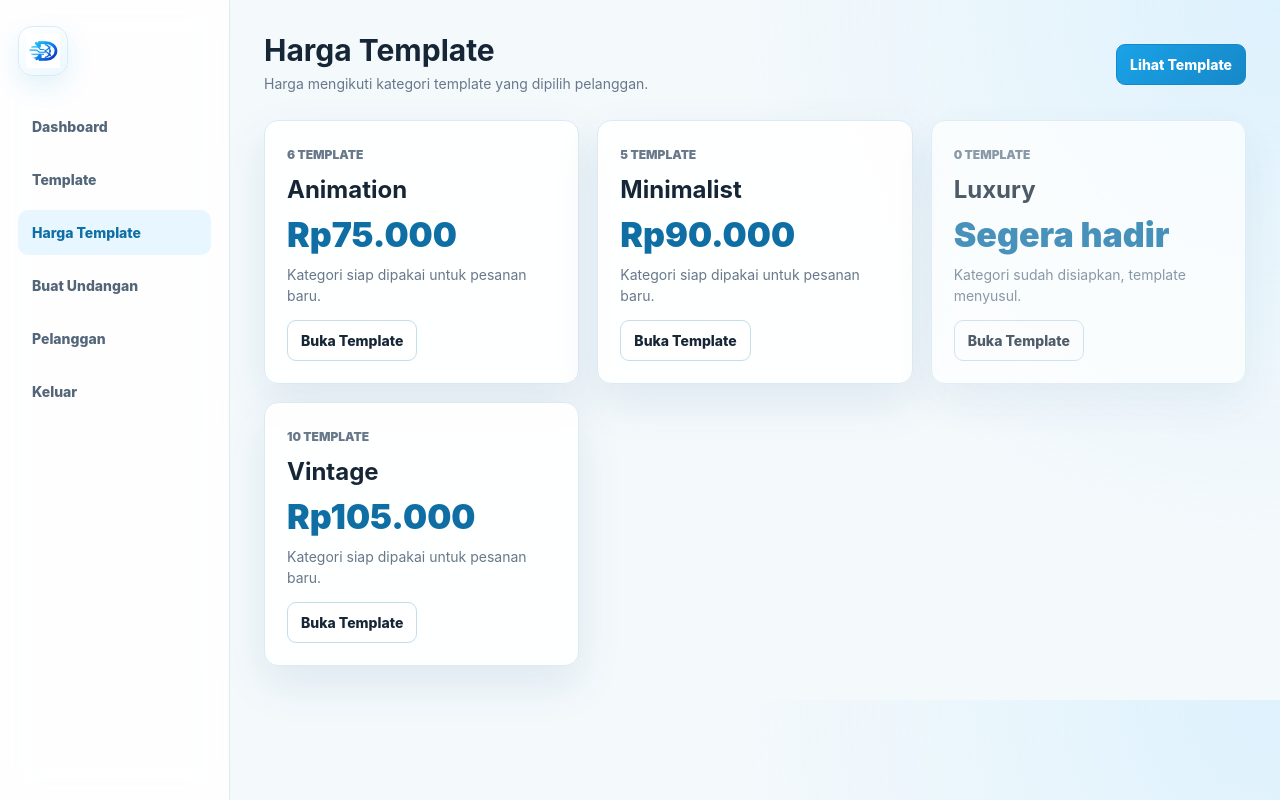
After one commit to djosiya-git/wedding-invitation, a PHP site: page /prices.php in a window 1280 px wide. The commit adds this page. Run offline with PHP 8.4, Linux system fonts and the light colour scheme; the visitor is signed in with stand-in values (Sample User, id 1).

Commit message:
Add template category pricing

```diff
--- a/assets/admin.css
+++ b/assets/admin.css
@@ -485,6 +485,20 @@ tbody tr:last-child td {
   font-weight: 800;
 }
 
+.price-chip {
+  display: inline-flex;
+  align-items: center;
+  min-height: 36px;
+  border: 1px solid rgba(22, 136, 199, 0.22);
+  border-radius: 999px;
+  background: var(--primary-soft);
+  color: var(--primary-dark);
+  padding: 7px 12px;
+  font-size: 13px;
+  font-weight: 900;
+  white-space: nowrap;
+}
+
 .template-card {
   overflow: hidden;
   background: #fff;
@@ -512,15 +526,72 @@ tbody tr:last-child td {
   padding: 16px;
 }
 
-.template-info > span {
+.template-meta {
+  display: flex;
+  align-items: center;
+  justify-content: space-between;
+  gap: 12px;
+}
+
+.template-info > span,
+.template-meta span {
   font-size: 12px;
   color: var(--muted);
   font-weight: 800;
 }
 
+.template-meta strong {
+  color: var(--primary-dark);
+  font-size: 13px;
+  white-space: nowrap;
+}
+
 .template-info h3 {
   font-size: 19px;
   margin: 4px 0 14px;
+}
+
+.price-grid {
+  display: grid;
+  grid-template-columns: repeat(auto-fit, minmax(240px, 1fr));
+  gap: 18px;
+}
+
+.price-card {
+  background: rgba(255, 255, 255, 0.94);
+  border: 1px solid var(--line);
+  border-radius: 14px;
+  box-shadow: var(--shadow);
+  padding: 22px;
+}
+
+.price-card > span {
+  color: var(--muted);
+  font-size: 12px;
+  font-weight: 900;
+  text-transform: uppercase;
+}
+
+.price-card h2 {
+  margin: 8px 0 10px;
+  font-size: 24px;
+}
+
+.price-display {
+  color: var(--primary-dark);
+  font-size: 34px;
+  line-height: 1;
+  font-weight: 950;
+  margin-bottom: 12px;
+}
+
+.price-card p {
+  color: var(--muted);
+  min-height: 42px;
+}
+
+.muted-card {
+  opacity: .74;
 }
 
 .template-info .btn {
--- a/customers.php
+++ b/customers.php
@@ -44,6 +44,7 @@ $items = all_invitations();
   <nav>
     <a href="index.php">Dashboard</a>
     <a href="templates.php">Template</a>
+    <a href="prices.php">Harga Template</a>
     <a href="new.php">Buat Undangan</a>
     <a class="active" href="customers.php">Pelanggan</a>
     <a href="logout.php">Keluar</a>
--- a/editor.php
+++ b/editor.php
@@ -94,6 +94,7 @@ function rows(array $items, array $existing, string $type): void {
   <nav>
     <a href="index.php">Dashboard</a>
     <a href="templates.php">Template</a>
+    <a href="prices.php">Harga Template</a>
     <a href="customers.php">Pelanggan</a>
     <a class="active" href="#">Editor</a>
     <a href="logout.php">Keluar</a>
--- a/guests.php
+++ b/guests.php
@@ -118,6 +118,7 @@ $guests = all_guests($slug);
     <?php if($isAdmin):?>
       <a href="index.php">Dashboard</a>
       <a href="templates.php">Template</a>
+      <a href="prices.php">Harga Template</a>
       <a href="new.php">Buat Undangan</a>
       <a href="customers.php">Pelanggan</a>
     <?php endif?>
--- a/index.php
+++ b/index.php
@@ -26,6 +26,7 @@ $ts = templates();
   <nav>
     <a class="active" href="index.php">Dashboard</a>
     <a href="templates.php">Template</a>
+    <a href="prices.php">Harga Template</a>
     <a href="new.php">Buat Undangan</a>
     <a href="customers.php">Pelanggan</a>
     <a href="logout.php">Keluar</a>
--- a/lib.php
+++ b/lib.php
@@ -44,6 +44,8 @@ function templates(): array {
             'file' => basename($path),
             'category' => $category,
             'category_key' => $prefix,
+            'price' => template_category_price($prefix),
+            'price_label' => template_category_price_label($prefix),
             'sort' => str_pad((string)(($categoryOrder[$prefix] ?? 99) + 1), 2, '0', STR_PAD_LEFT).'-'.$number,
         ];
     }
@@ -59,12 +61,44 @@ function template_categories(): array {
         'vintage' => 'Vintage',
     ];
 }
+function template_category_prices(): array {
+    return [
+        'animation' => 75000,
+        'minimalist' => 90000,
+        'luxury' => 0,
+        'vintage' => 105000,
+    ];
+}
+function format_rupiah(int $amount): string {
+    return 'Rp'.number_format($amount, 0, ',', '.');
+}
+function template_category_price(string $categoryKey): int {
+    return template_category_prices()[$categoryKey] ?? 0;
+}
+function template_category_price_label(string $categoryKey): string {
+    $price = template_category_price($categoryKey);
+    return $price > 0 ? format_rupiah($price) : 'Segera hadir';
+}
 function templates_by_category(): array {
     $groups = [];
-    foreach (template_categories() as $key => $label) $groups[$key] = ['label' => $label, 'templates' => []];
+    foreach (template_categories() as $key => $label) {
+        $groups[$key] = [
+            'label' => $label,
+            'price' => template_category_price($key),
+            'price_label' => template_category_price_label($key),
+            'templates' => [],
+        ];
+    }
     foreach (templates() as $key => $template) {
         $categoryKey = $template['category_key'] ?? strtolower($template['category']);
-        if (!isset($groups[$categoryKey])) $groups[$categoryKey] = ['label' => $template['category'], 'templates' => []];
+        if (!isset($groups[$categoryKey])) {
+            $groups[$categoryKey] = [
+                'label' => $template['category'],
+                'price' => template_category_price($categoryKey),
+                'price_label' => template_category_price_label($categoryKey),
+                'templates' => [],
+            ];
+        }
         $groups[$categoryKey]['templates'][$key] = $template;
     }
     return $groups;
--- a/new.php
+++ b/new.php
@@ -42,7 +42,7 @@ if ($_SERVER['REQUEST_METHOD'] === 'POST') {
   <title>Pesanan Baru</title><?=app_favicon_tags()?><?=app_stylesheet_tags()?>
 </head>
 <body>
-<aside class="sidebar"><?=app_logo_mark()?><nav><a href="index.php">Dashboard</a><a href="templates.php">Template</a><a class="active" href="new.php">Buat Undangan</a><a href="customers.php">Pelanggan</a><a href="logout.php">Keluar</a></nav></aside>
+<aside class="sidebar"><?=app_logo_mark()?><nav><a href="index.php">Dashboard</a><a href="templates.php">Template</a><a href="prices.php">Harga Template</a><a class="active" href="new.php">Buat Undangan</a><a href="customers.php">Pelanggan</a><a href="logout.php">Keluar</a></nav></aside>
 <main class="app narrow">
   <header>
     <div><h1>Buat Undangan Baru</h1><p>Template yang dipilih akan menjadi dasar tampilan undangan.</p></div>
@@ -51,7 +51,7 @@ if ($_SERVER['REQUEST_METHOD'] === 'POST') {
   <form class="panel form" method="post">
     <label>Nama pesanan / judul<input name="title" value="<?=e($_POST['title'] ?? '')?>" placeholder="Contoh: Pernikahan Budi & Siti" required></label>
     <label>Slug URL<input name="slug" value="<?=e($_POST['slug'] ?? '')?>" placeholder="budi-siti"><small>Boleh kosong, otomatis dari judul.</small></label>
-    <label>Pilih template<select name="template"><?php foreach($groups as $group): if(!$group['templates']) continue; ?><optgroup label="<?=e($group['label'])?>"><?php foreach($group['templates'] as $k=>$t):?><option value="<?=e($k)?>" <?=$selected===$k?'selected':''?>><?=e($t['name'])?></option><?php endforeach?></optgroup><?php endforeach?></select></label>
+    <label>Pilih template<select name="template"><?php foreach($groups as $group): if(!$group['templates']) continue; ?><optgroup label="<?=e($group['label'].' - '.$group['price_label'])?>"><?php foreach($group['templates'] as $k=>$t):?><option value="<?=e($k)?>" <?=$selected===$k?'selected':''?>><?=e($t['name'].' - '.$t['price_label'])?></option><?php endforeach?></optgroup><?php endforeach?></select></label>
     <div class="form-split">
       <label>Username pelanggan<input name="customer_username" value="<?=e($_POST['customer_username'] ?? '')?>" placeholder="contoh: budi-siti" required></label>
       <label>Password pelanggan<input type="password" name="customer_password" placeholder="Password akses tamu" required></label>
--- /dev/null
+++ b/prices.php
@@ -0,0 +1,42 @@
+<?php require __DIR__.'/lib.php'; require_login(); $groups=templates_by_category(); ?>
+<!doctype html>
+<html lang="id">
+<head>
+  <meta charset="utf-8">
+  <meta name="viewport" content="width=device-width,initial-scale=1">
+  <title>Harga Template</title><?=app_favicon_tags()?><?=app_stylesheet_tags()?>
+</head>
+<body>
+<aside class="sidebar">
+  <?=app_logo_mark()?>
+  <nav>
+    <a href="index.php">Dashboard</a>
+    <a href="templates.php">Template</a>
+    <a class="active" href="prices.php">Harga Template</a>
+    <a href="new.php">Buat Undangan</a>
+    <a href="customers.php">Pelanggan</a>
+    <a href="logout.php">Keluar</a>
+  </nav>
+</aside>
+<main class="app">
+  <header>
+    <div>
+      <h1>Harga Template</h1>
+      <p>Harga mengikuti kategori template yang dipilih pelanggan.</p>
+    </div>
+    <a class="btn primary" href="templates.php">Lihat Template</a>
+  </header>
+  <section class="price-grid">
+    <?php foreach($groups as $group): ?>
+      <article class="price-card <?=$group['templates']?'':'muted-card'?>">
+        <span><?=count($group['templates'])?> template</span>
+        <h2><?=e($group['label'])?></h2>
+        <div class="price-display"><?=e($group['price_label'])?></div>
+        <p><?=e($group['templates'] ? 'Kategori siap dipakai untuk pesanan baru.' : 'Kategori sudah disiapkan, template menyusul.')?></p>
+        <a class="btn" href="templates.php">Buka Template</a>
+      </article>
+    <?php endforeach ?>
+  </section>
+</main>
+</body>
+</html>
```
Also changed, not shown: landing/index.html (+42 -39 lines), templates.php (+1 -1 lines).
